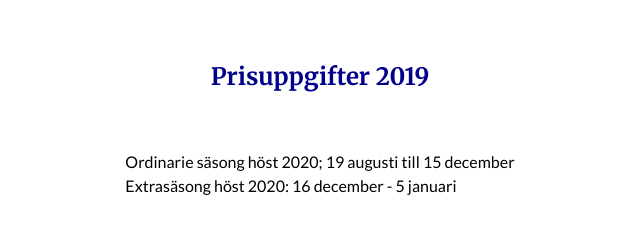
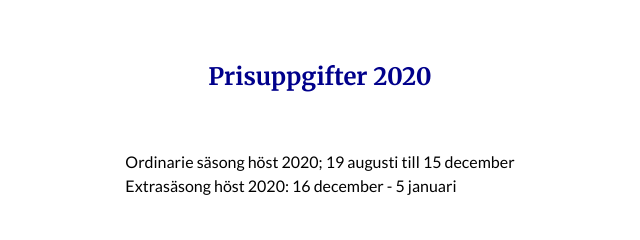
Before and after one commit to ElinBirgisson/BGA-hemsida, a plain HTML site: page prisuppgifter.html in a window 1280 px wide. Shown: the part 396-636 px from the top of the page, 320-960 px from the left. Drawn offline with nearby package versions, Linux system fonts and the light colour scheme.

Commit message:
Update prisuppgifter.html

```diff
--- a/prisuppgifter.html
+++ b/prisuppgifter.html
@@ -41,7 +41,7 @@
     <section class="main-content">
         <div class="grid-priser">
             <div class="fas fa-comments-dollar"></div>
-            <div class="link-pris"><a href="https://www.borasgs.se/sida/?ID=118468"><h3>Prisuppgifter 2019</h3></a></div>
+            <div class="link-pris"><a href="https://www.borasgs.se/sida/?ID=118468"><h3>Prisuppgifter 2020</h3></a></div>
             <div class="post-termin"><p>Ordinarie säsong höst 2020;  19 augusti till 15 december <br>
                 Extrasäsong höst 2020:  16 december - 5 januari </br></p></div>
             <div class="post-villkor"><p><b>Viktig information:</b>
```
